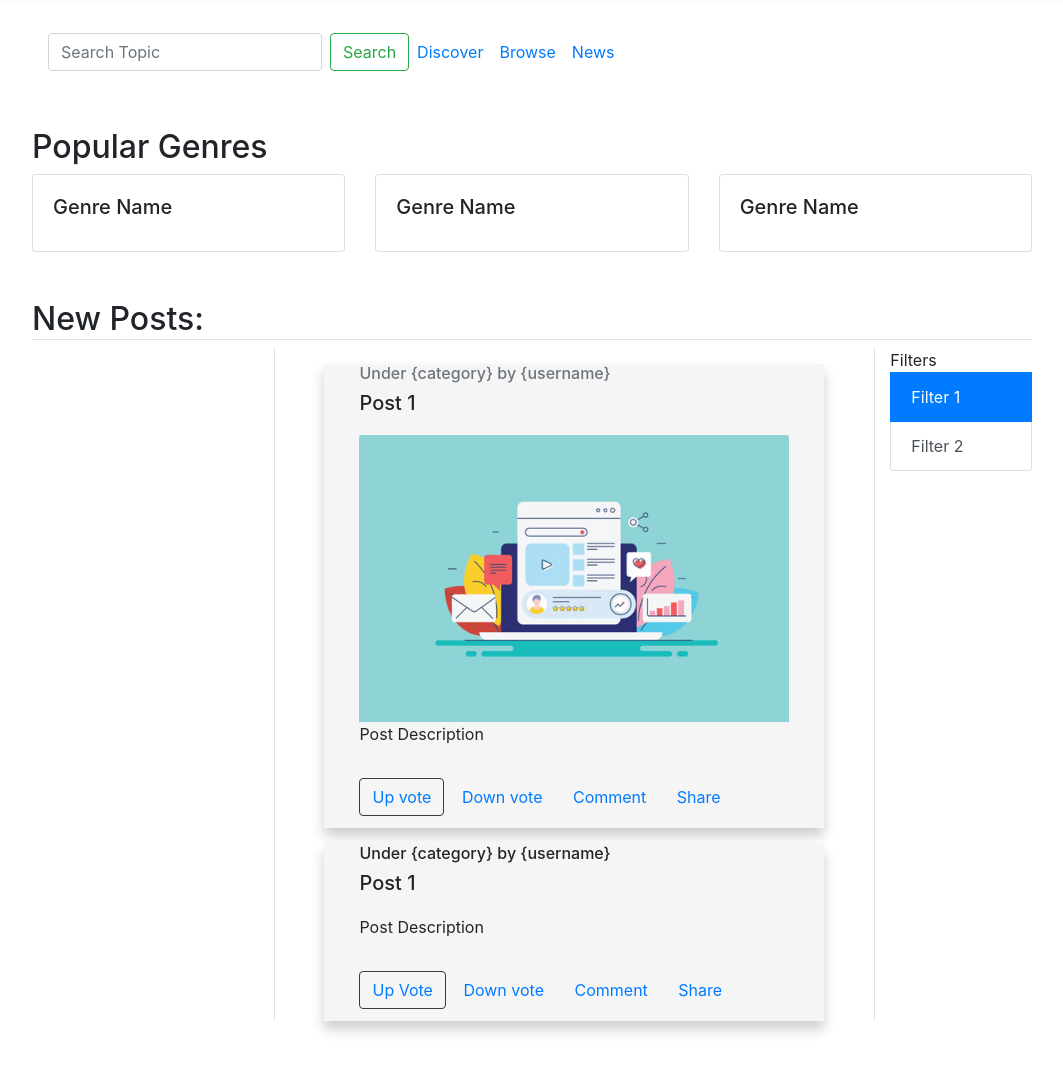
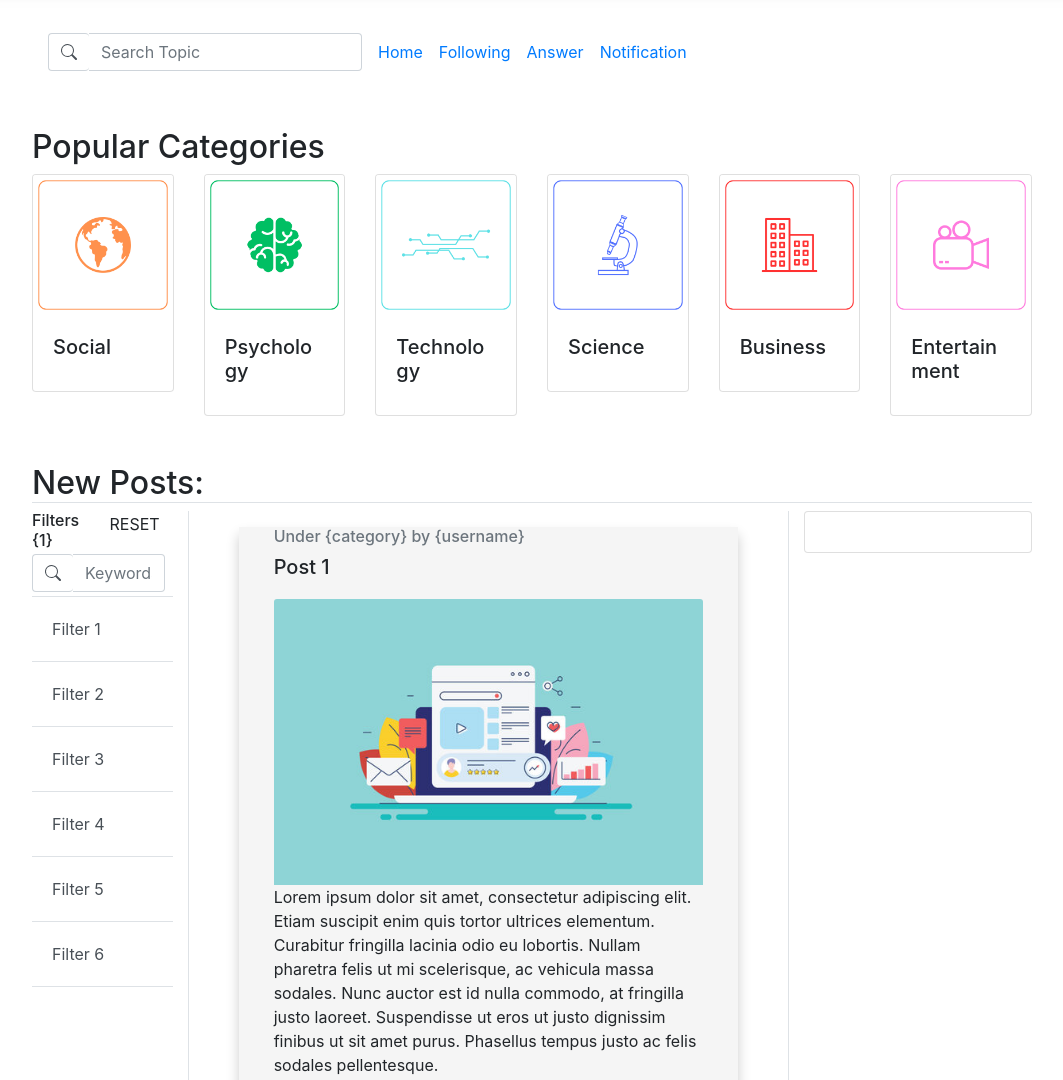
Before and after one commit to DizValheim/Prasna, a plain HTML site: page index.html in a window 1280 px wide. Shown: the part 880-1960 px from the top of the page, without its empty margins (108-1171 px from the left). Drawn offline with nearby package versions, Linux system fonts and the light colour scheme.

Commit message:
Add Category Icons

```diff
--- a/index.html
+++ b/index.html
@@ -7,6 +7,7 @@
   <title>Prasna</title>
   <link rel="stylesheet" href="https://maxcdn.bootstrapcdn.com/bootstrap/4.1.3/css/bootstrap.min.css">
   <link rel="stylesheet" href="https://fonts.googleapis.com/css2?family=Roboto:wght@300;400;500;700;900&display=swap" />
+  <link rel="stylesheet" href="https://cdn.jsdelivr.net/npm/bootstrap-icons@1.11.2/font/bootstrap-icons.min.css">
   <style>
     .container-wide {
 
@@ -56,11 +57,15 @@
       border: 1px solid black;
     }
 
-    .card-header, .card-footer {
+    .list-group-item {
+      /* box-shadow: 0 4px 6px 0 rgba(0, 0, 0, 0.2); */
+    }
+
+    .card-header,
+    .card-footer {
       background: none;
       border: none;
     }
-
   </style>
 </head>
 
@@ -98,7 +103,9 @@
         <div class="row">
           <div class="col ml-5 my-auto">
             <h1>Got a Question?</h1>
-            <p>Lorem ipsum dolor sit amet, consectetur adipiscing elit. Proin placerat sapien eget massa fringilla malesuada. Etiam dui dui, sodales a aliquam id, malesuada vitae lorem. Vestibulum semper blandit libero. </p>
+            <p>Lorem ipsum dolor sit amet, consectetur adipiscing elit. Proin placerat sapien eget massa fringilla
+              malesuada. Etiam dui dui, sodales a aliquam id, malesuada vitae lorem. Vestibulum semper blandit libero.
+            </p>
             <button class="btn btn-light">Ask Now</button>
           </div>
           <div class="col mr-auto">
@@ -114,13 +121,25 @@
       <nav class="navbar navbar-expand-lg">
         <div class="collapse navbar-collapse">
           <form class="form-inline my-2 my-lg-0">
-            <input class="form-control mr-sm-2" type="search" placeholder="Search Topic" aria-label="Search">
-            <button class="btn btn-outline-success my-2 my-sm-0" type="submit">Search</button>
+            <div class="input-group">
+              <span class="input-group-text border-right-0 bg-transparent">
+                <svg xmlns="http://www.w3.org/2000/svg" width="16" height="16" fill="currentColor" class="bi bi-search"
+                  viewBox="0 0 16 16">
+                  <path
+                    d="M11.742 10.344a6.5 6.5 0 1 0-1.397 1.398h-.001c.03.04.062.078.098.115l3.85 3.85a1 1 0 0 0 1.415-1.414l-3.85-3.85a1.007 1.007 0 0 0-.115-.1zM12 6.5a5.5 5.5 0 1 1-11 0 5.5 5.5 0 0 1 11 0">
+                  </path>
+                </svg>
+              </span>
+              <input type="text" class="form-control mr-sm-2 border-left-0" type="search" placeholder="Search Topic"
+                aria-label="Search">
+            </div>
           </form>
           <ul class="navbar-nav mr-auto">
-            <li class="nav-item"><a class="nav-link" href="#">Discover</a></li>
-            <li class="nav-item"><a class="nav-link" href="#">Browse</a></li>
-            <li class="nav-item"><a class="nav-link" href="#">News</a></li>
+            <li class="nav-item"><a class="nav-link" href="#">Home</a></li>
+            <li class="nav-item"><a class="nav-link" href="#">Following</a></li>
+            <li class="nav-item"><a class="nav-link" href="#">Answer</a></li>
+            <li class="nav-item"><a class="nav-link" href="#">Notification</a></li>
+
           </ul>
 
         </div>
@@ -129,27 +148,54 @@
     <!-- Content Here -->
     <div class="container-wide my-5">
       <!-- Popular Genres Section -->
-      <h2>Popular Genres</h2>
+      <h2>Popular Categories</h2>
       <div class="row">
         <!-- Add your genres here -->
-        <div class="col-sm-4">
+        <div class="col-sm-2">
           <div class="card">
+            <img class="card-img-top" src="./images/World.png" alt="world-icon">
             <div class="card-body">
-              <h5 class="card-title">Genre Name</h5>
+              <h5 class="card-title">Social</h5>
             </div>
           </div>
         </div>
-        <div class="col-sm-4">
+        <div class="col-sm-2">
           <div class="card">
+            <img class="card-img-top" src="./images/Psychology-icon.png" alt="world-icon">
             <div class="card-body">
-              <h5 class="card-title">Genre Name</h5>
+              <h5 class="card-title">Psychology</h5>
             </div>
           </div>
         </div>
-        <div class="col-sm-4">
+        <div class="col-sm-2">
           <div class="card">
+            <img class="card-img-top" src="./images/Technology-icon.png" alt="world-icon">
             <div class="card-body">
-              <h5 class="card-title">Genre Name</h5>
+              <h5 class="card-title">Technology</h5>
+            </div>
+          </div>
+        </div>
+        <div class="col-sm-2">
+          <div class="card">
+            <img class="card-img-top" src="./images/Science-icon.png" alt="world-icon">
+            <div class="card-body">
+              <h5 class="card-title">Science</h5>
+            </div>
+          </div>
+        </div>
+        <div class="col-sm-2">
+          <div class="card">
+            <img class="card-img-top" src="./images/Buisness-icon.png" alt="world-icon">
+            <div class="card-body">
+              <h5 class="card-title">Business</h5>
+            </div>
+          </div>
+        </div>
+        <div class="col-sm-2">
+          <div class="card">
+            <img class="card-img-top" src="./images/Entertainment-icon.png" alt="world-icon">
+            <div class="card-body">
+              <h5 class="card-title">Entertainment</h5>
             </div>
           </div>
         </div>
@@ -159,9 +205,48 @@
       <div class="container-fluid px-0 my-5">
         <h2 class="border-bottom">New Posts:</h2>
         <div class="row">
-           <!-- Left Column -->
-          <div class="col-md-3 border-right">
+          <!-- Left Column for Filters -->
+          <div class="col-md-2 border-right">
+            <div class="list-group">
+              <div class="border-bottom">
+                <div class="d-flex justify-content-between">
+                  <h6 class="my-auto">Filters {1}</h6>
+                  <div class="btn py-0">RESET</div>
+                </div>
+                <div class="input-group my-1">
+                  <span class="input-group-text border-right-0 bg-transparent">
+                    <svg xmlns="http://www.w3.org/2000/svg" width="16" height="16" fill="currentColor" class="bi bi-search"
+                      viewBox="0 0 16 16">
+                      <path
+                        d="M11.742 10.344a6.5 6.5 0 1 0-1.397 1.398h-.001c.03.04.062.078.098.115l3.85 3.85a1 1 0 0 0 1.415-1.414l-3.85-3.85a1.007 1.007 0 0 0-.115-.1zM12 6.5a5.5 5.5 0 1 1-11 0 5.5 5.5 0 0 1 11 0">
+                      </path>
+                    </svg>
+                  </span>
+                  <input type="text" class="form-control mr-sm-2 border-left-0" type="search" placeholder="Keywords"
+                    aria-label="Search">
+                </div>
+              </div>
+              <div class="border-bottom">
+                <a href="#" class="list-group-item list-group-item-action border-0 py-auto my-2">Filter 1</a>
+              </div>
+              <div class="border-bottom">
+                <a href="#" class="list-group-item list-group-item-action border-0 py-auto my-2">Filter 2</a>
+              </div>
+              <div class="border-bottom">
+                <a href="#" class="list-group-item list-group-item-action border-0 py-auto my-2">Filter 3</a>
+              </div>
+              <div class="border-bottom">
+                <a href="#" class="list-group-item list-group-item-action border-0 py-auto my-2">Filter 4</a>
+              </div>
+              <div class="border-bottom">
+                <a href="#" class="list-group-item list-group-item-action border-0 py-auto my-2">Filter 5</a>
+              </div>
+              <div class="border-bottom">
+                <a href="#" class="list-group-item list-group-item-action border-0 py-auto my-2">Filter 6</a>
+              </div>
 
+              <!-- Repeat for each filter option -->
+            </div>
           </div>
           <!-- Middle Column -->
           <div class="col-md-7 border-right">
@@ -177,7 +262,7 @@
                     <div class="post-img-holder my-auto">
                       <img class="card-img-top" src="./images/post-example.jpg" alt="Post image">
                     </div>
-                    <p class="card-text">Post Description</p>
+                    <p class="card-text">Lorem ipsum dolor sit amet, consectetur adipiscing elit. Etiam suscipit enim quis tortor ultrices elementum. Curabitur fringilla lacinia odio eu lobortis. Nullam pharetra felis ut mi scelerisque, ac vehicula massa sodales. Nunc auctor est id nulla commodo, at fringilla justo laoreet. Suspendisse ut eros ut justo dignissim finibus ut sit amet purus. Phasellus tempus justo ac felis sodales pellentesque. </p>
                   </div>
                   <div class="card-footer">
                     <a href="#" class="btn border-dark">Up vote</a>
@@ -191,7 +276,7 @@
                 <div class="card border-0 bg-transparent">
                   <div class="card-header py-0">
                     <h6>Under {category} by {username} </h6>
-                    <h5 class="card-title my-0">Post 1</h5>
+                    <h5 class="card-title my-0">Post 2</h5>
                   </div>
                   <div class="card-body">
 
@@ -208,16 +293,16 @@
               <!-- Repeat the 'Post Card' block for each game -->
             </div>
           </div>
-
-          <!-- Right Column for Filters -->
-          <div class="col-md-2">
-            <div class="list-group">
-              <span>Filters</span>
-              <a href="#" class="list-group-item list-group-item-action active">Filter 1</a>
-              <a href="#" class="list-group-item list-group-item-action">Filter 2</a>
-              <!-- Repeat for each filter option -->
+          <!-- Right Column -->
+          <div class="col-md-3">
+            <div class="card">
+              <div class="card-body">
+                <p class="card-text"></p>
+              </div>
             </div>
           </div>
+
+
         </div>
       </div>
 
```
Also changed, not shown: images/Buisness-icon.png (added), images/Entertainment-icon.png (added), images/Psychology-icon.png (added), images/Science-icon.png (added), images/Technology-icon.png (added), images/World.png (added).
